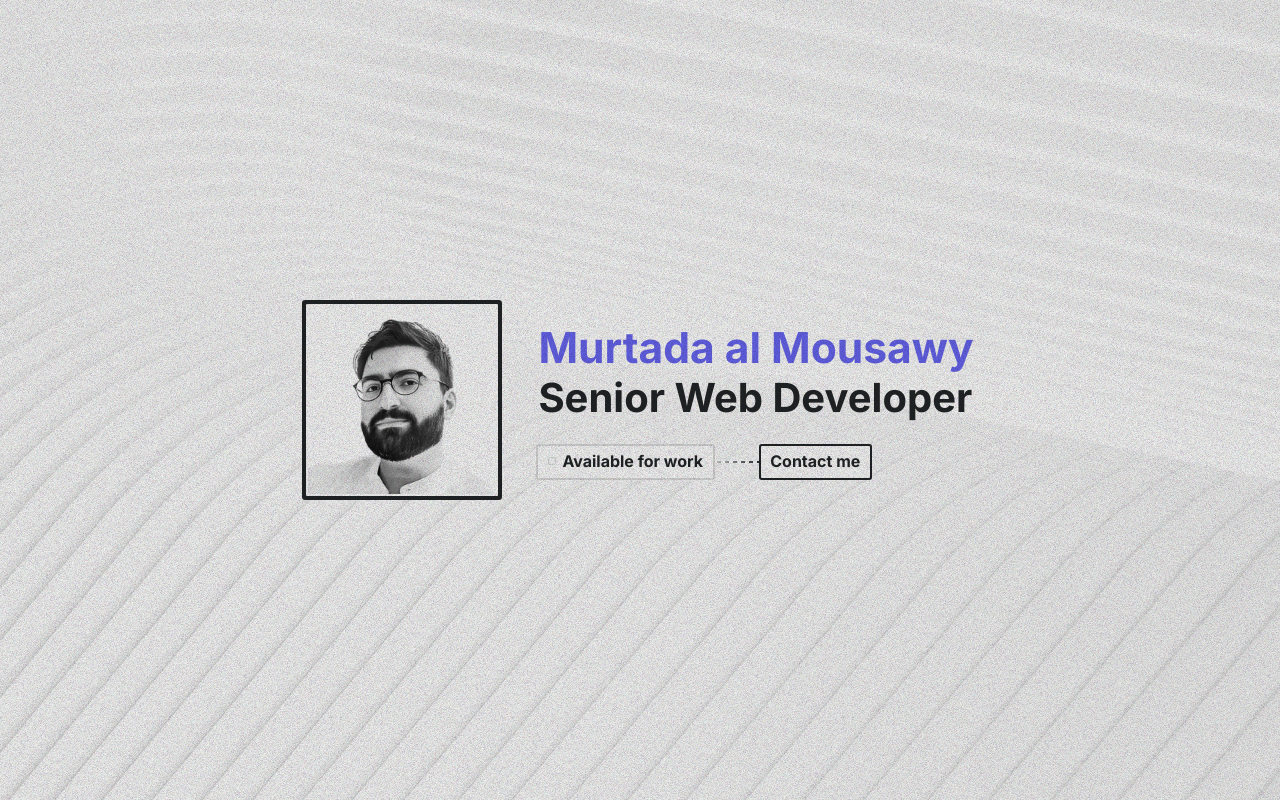
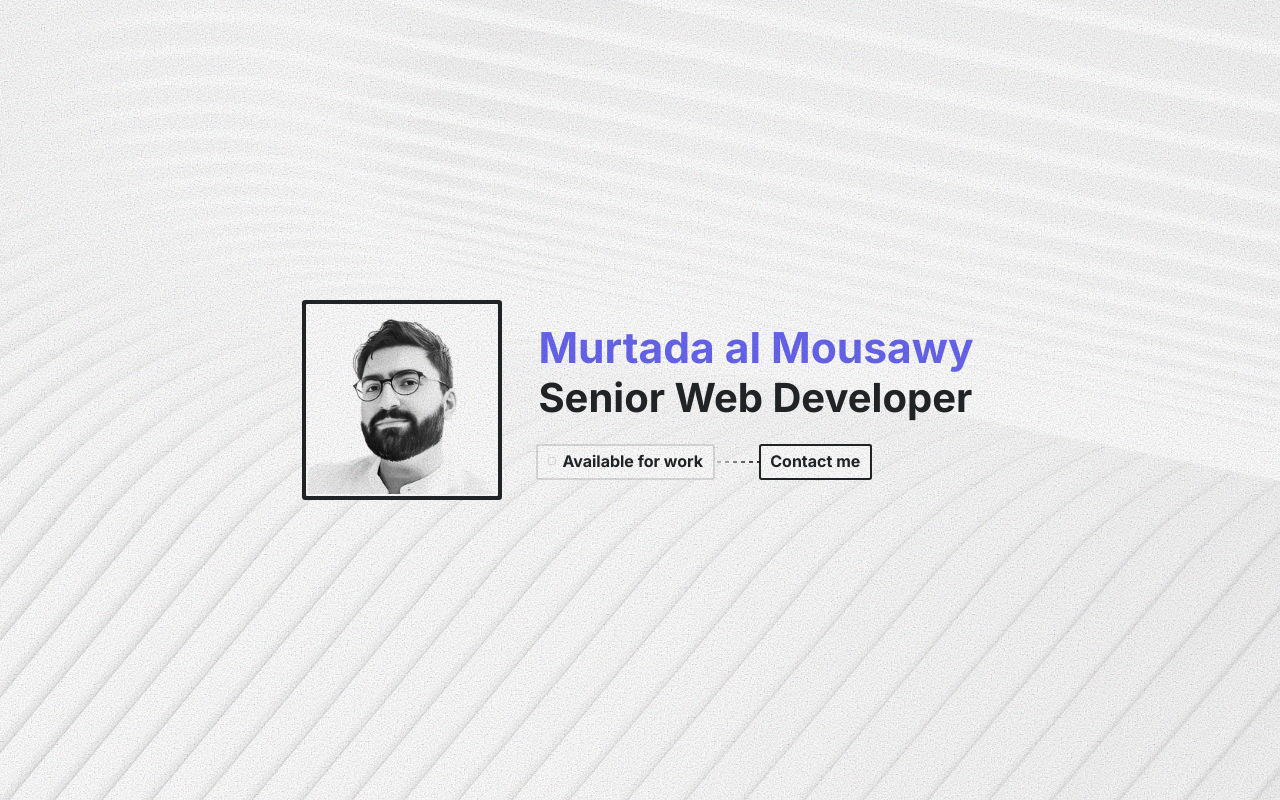
Before and after one commit to mmousawy/murtada.nl-placeholder, a Next.js app: page / in a window 1280 px wide. Built offline with nearby package versions, Linux system fonts and the light colour scheme.

Commit message:
Update filter effect.

```diff
--- a/src/app/NoiseFilter.tsx
+++ b/src/app/NoiseFilter.tsx
@@ -5,13 +5,19 @@ import { useEffect } from 'react';
 import styles from '@/styles/page.module.scss'
 
 const NoiseFilter = ({ /* Destructure your props here */ }) => {
-  // Add your component logic here
+  const svgRef = React.useRef<SVGSVGElement>(null);
+
   useEffect(() => {
-    const noiseFilter = document.querySelector('#noiseFilter');
+    const seedRandomizer = setInterval(() => {
+      svgRef.current!.querySelector('#noiseFilter')!.children[0].setAttribute('seed', `${Math.round(Math.random() * 1000)}`);
+    }, 40);
 
-    const seedRandomizer = setInterval(() => {
-      noiseFilter?.children[0].setAttribute('seed', `${Math.round(Math.random() * 1000)}`);
-    }, 40);
+    window.addEventListener('resize', () => {
+        svgRef.current!.setAttribute('viewBox', `0 0 ${window.innerWidth} ${window.innerHeight}`);
+        console.dir(svgRef.current);
+    });
+
+    svgRef.current!.setAttribute('viewBox', `0 0 ${window.innerWidth} ${window.innerHeight}`);
 
     return () => {
       clearInterval(seedRandomizer);
@@ -19,11 +25,11 @@ const NoiseFilter = ({ /* Destructure your props here */ }) => {
   }, []);
 
   return (
-    <svg viewBox="0 0 192 192" preserveAspectRatio="xMinYMin slice" className={styles.noise}>
+    <svg viewBox="0 0 1920 1920" preserveAspectRatio="xMinYMin slice" className={styles.noise} ref={svgRef}>
       <filter id='noiseFilter'>
         <feTurbulence
           type='fractalNoise'
-          baseFrequency='10'
+          baseFrequency='.7'
           numOctaves='1'
         />
       </filter>
--- a/src/styles/globals.scss
+++ b/src/styles/globals.scss
@@ -15,7 +15,7 @@ html,
 body {
   max-width: 100vw;
   overflow-x: hidden;
-  min-height: 100vh;
+  min-height: 100svh;
 }
 
 body {
--- a/src/styles/page.module.scss
+++ b/src/styles/page.module.scss
@@ -22,9 +22,10 @@
   left: 0;
   width: 100vw;
   height: 100svh;
-  filter: grayscale(.5);
-  // opacity: .4;
+  filter: grayscale(.5) contrast(1.5);
+  opacity: .7;
   pointer-events: none;
+  animation: fadeIn2 1s ease-out both;
 }
 
 .bullet {
@@ -180,3 +181,12 @@
     opacity: .3;
   }
 }
+
+@keyframes fadeIn2 {
+  0% {
+    opacity: 0;
+  }
+  100% {
+    opacity: .7;
+  }
+}
```
